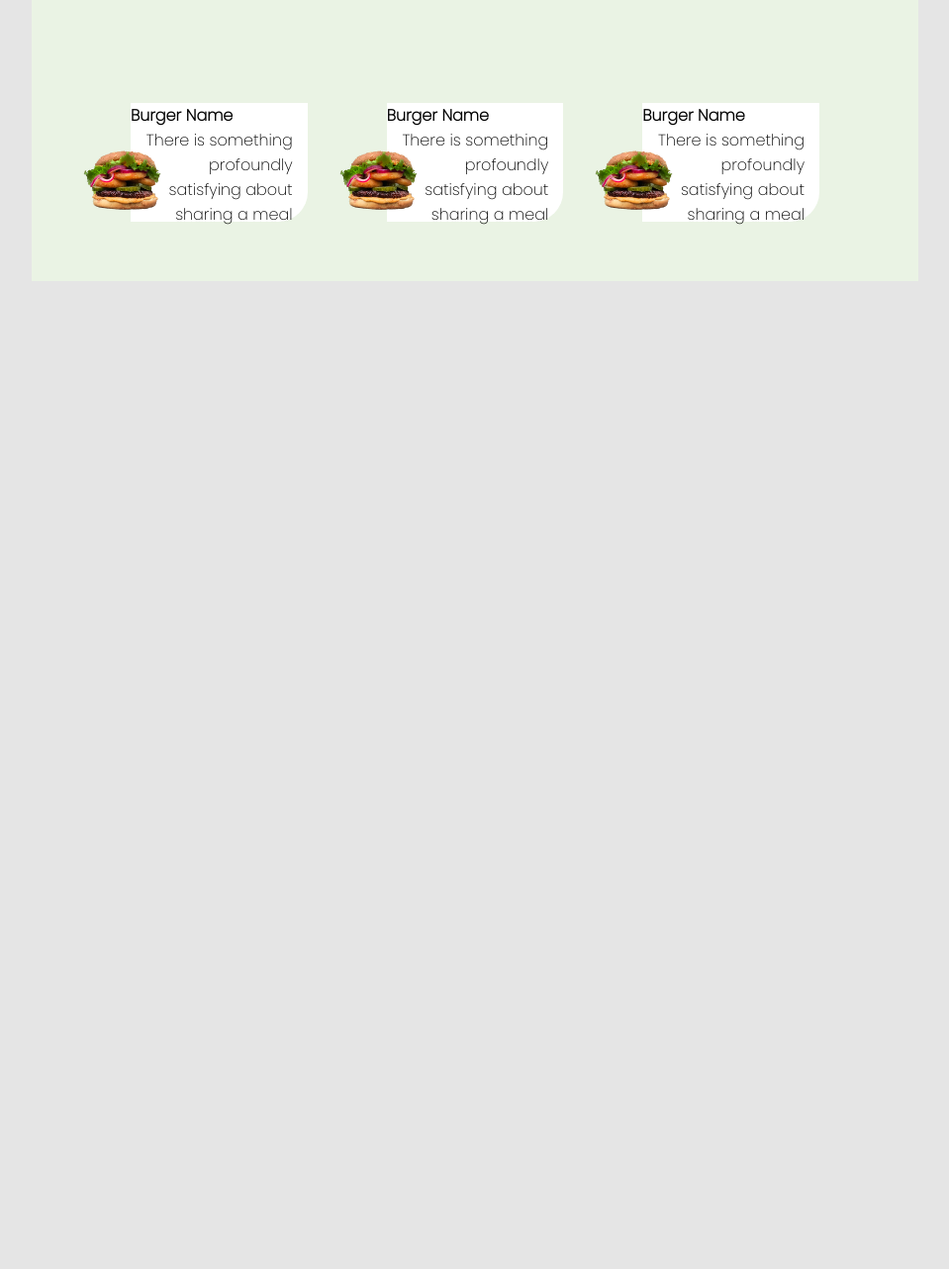
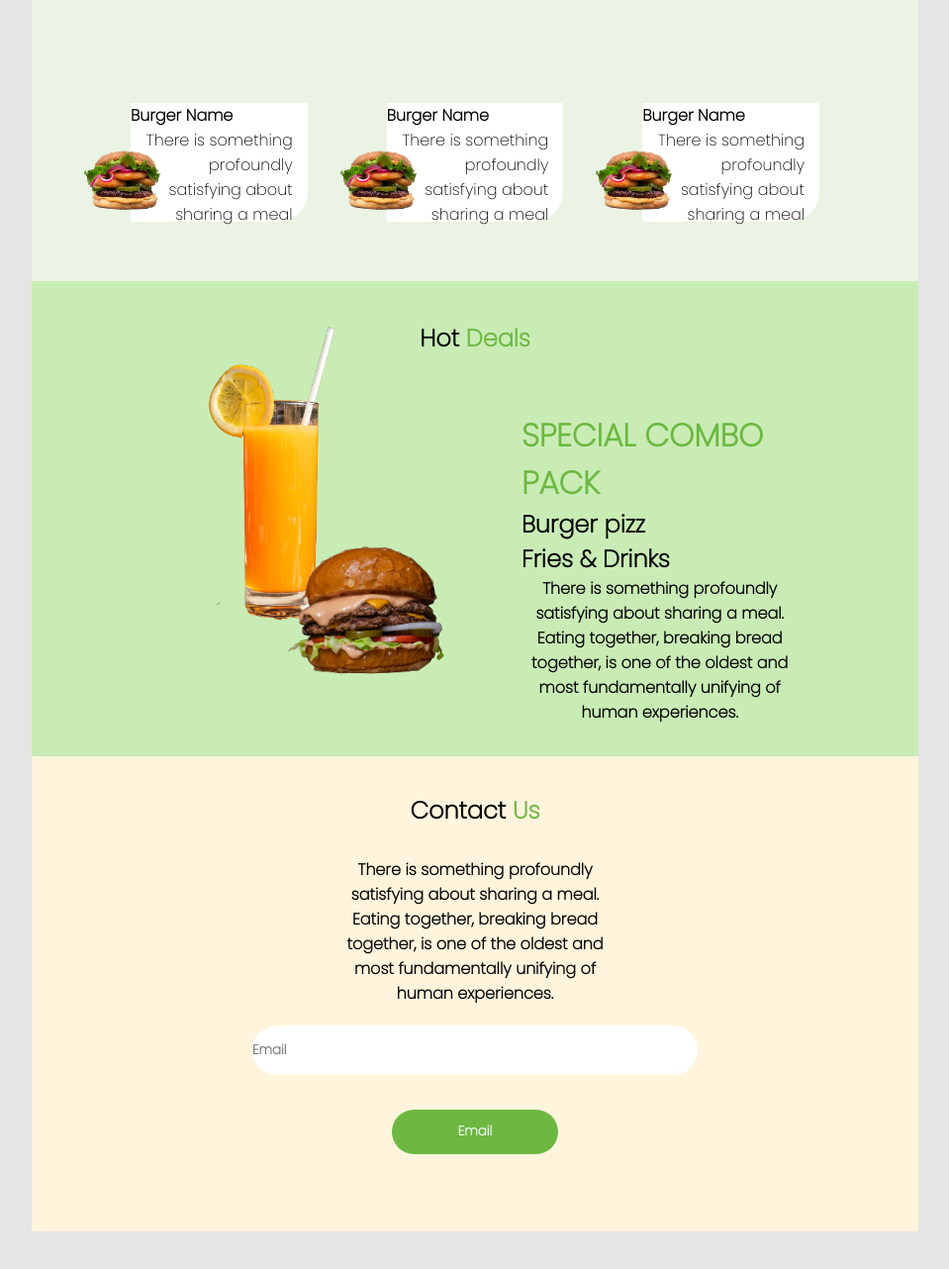
Before and after one commit to ShaviyaVictor/Street-Food-Project, a plain HTML site: page index.html in a window 1280 px wide. Shown: the part 1892-3174 px from the top of the page at 99% size, without its empty margins (160-1119 px from the left). Before the commit the page ends 2176 px from the top, so only its background shows below. Drawn offline with Linux system fonts and the light colour scheme.

Commit message:
Add the contact section of our page

```diff
--- a/index.html
+++ b/index.html
@@ -98,3 +98,24 @@
             <img src="image 8.png" alt="burger"><p>There is something profoundly satisfying about sharing a meal</p>
         </div>
     </div>
+    <div class="deals">
+        <h2>Hot <span style="color: #6CB840;">Deals</span></h2>
+        <div class="deals_container">
+          <div class="first">
+            <img class="first" src="image 9.png" alt="drink">
+            <img class="second" src="image 10.png" alt="burger">
+          </div>
+          <div class="info_text">
+              <h1 id="combo">SPECIAL COMBO PACK</h1>
+              <h2>Burger pizz</h2>
+              <h2>Fries & Drinks</h2>
+              <p>There is something profoundly satisfying about sharing a meal. Eating together, breaking bread together, is one of the oldest and most fundamentally unifying of human experiences.</p>
+          </div>
+        </div>
+    </div>
+    <div class="contact">
+        <h2>Contact <span style="color: #6CB840;">Us</span></h2>
+        <p>There is something profoundly satisfying about sharing a meal. Eating together, breaking bread together, is one of the oldest and most fundamentally unifying of human experiences.</p>
+        <input type="email" placeholder="Email">
+        <button class="btn">Email</button>
+    </div>
--- a/style.css
+++ b/style.css
@@ -200,3 +200,113 @@ nav ul li a{
     text-align: center;
     margin-top: 10px;
 }
+.deals{
+    background-color: #C9ECB5;
+    padding: 40px;
+    height: 60vh;
+
+}
+.deals h2{
+    text-align: center;
+}
+.deals_container{
+    display: flex;
+    align-items: center;
+    justify-content: space-evenly;
+    width: 80%;
+    margin: auto;
+}
+.first{
+    width: 65%;
+    position: relative;
+    top: -60px;
+    margin-left: 10px;
+    margin-bottom: 300px;
+}
+.second{
+    position: absolute;
+    width: 60%;
+    left: 100px;
+    top: 175px;
+}
+.info_text{
+    width: 50%;
+    float: right;
+    margin-bottom: 700px;
+}
+.info_text h1{
+    color: #6CB840;
+    font-weight: bolder;
+    padding-top: 57px;
+}
+.info_text h2{
+    text-align: left;
+    font-weight: bolder;
+}
+.info_text p{
+    text-align: center;
+    font-weight: bolder;
+}
+.contact{
+    background-color: #FFF5DD;
+    height: 60vh;
+    display: flex;
+    flex-direction:column;
+    justify-content: center;
+    align-items: center;
+    padding-left: 30%;
+    padding-right: 30%;
+}
+.contact h2{
+    margin-top: 8px;
+}
+.contact p{
+    margin-bottom: 20px;
+    width: 80%;
+    text-align: center;
+    font-weight: bolder;
+    margin-top: 30px;
+}
+.contact input{
+    width: 450px;
+    height: 50px;
+    border-radius: 30px;
+    border: none;
+}
+.contact input:placeholder-shown{
+    font-weight: 700;
+}
+.footer_container{
+    background-color: #F1FAEC;
+    height: 30vh;
+    display: flex;
+    align-items: center;
+    justify-content: space-around;
+}
+.footer_container .foot4 {
+    display: flex;
+    flex-direction: column;
+}
+.foot4 button{
+    margin-top: 30px;
+    background-color: #6CB840;
+    border: none;
+    outline: 0;
+    color: white;
+    font-weight: bold;
+    width: 70px;
+    height: 30px;
+}
+.footer_container .foot3{
+    display: flex;
+    flex-direction: column;
+    width: 180px;
+}
+.footer_container .foot2{
+    width: 160px;
+    margin-right: 500px;
+}
+.footer_container .foot1{
+    width: 12%;
+    border-right: 2px dashed #81C35A;
+}
```
